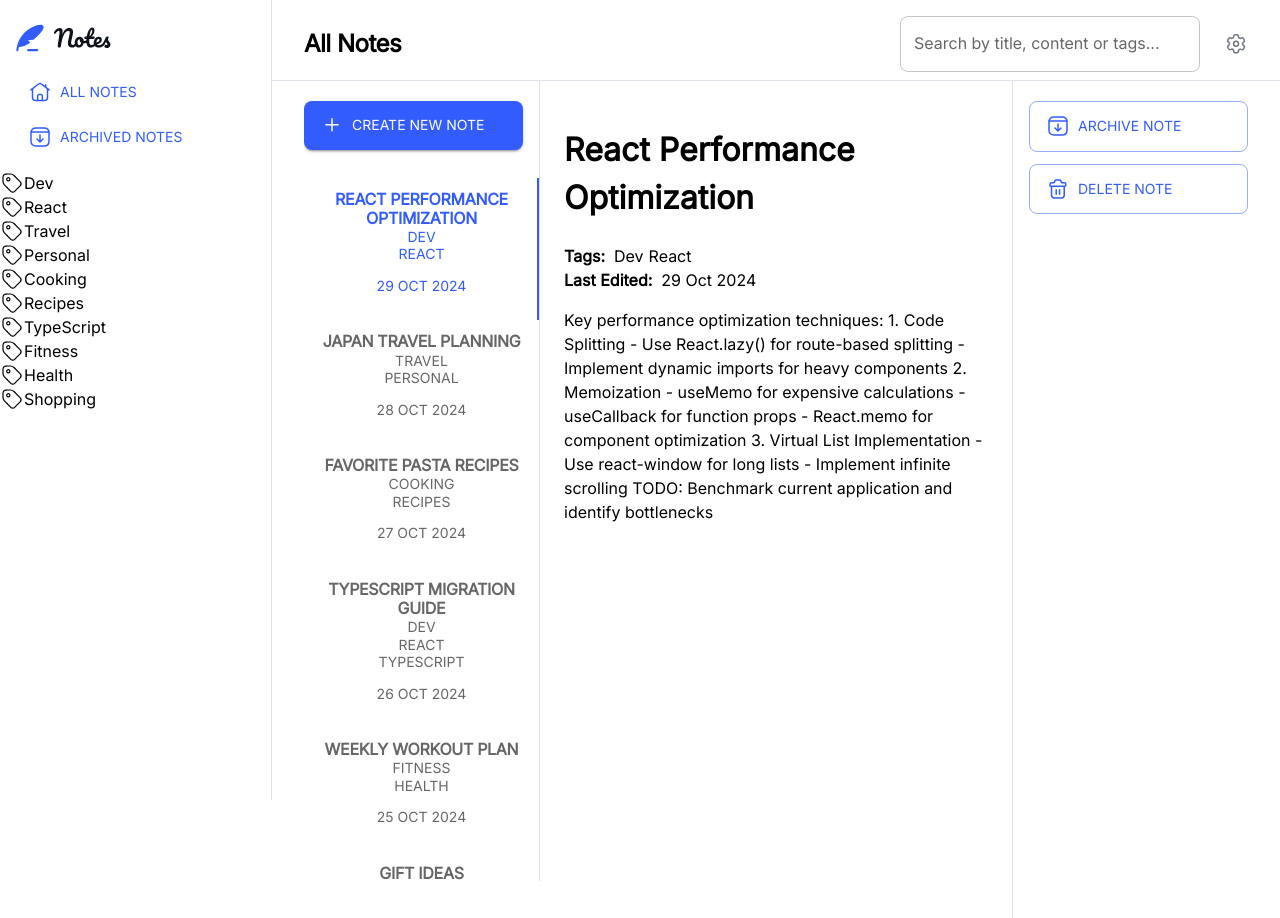
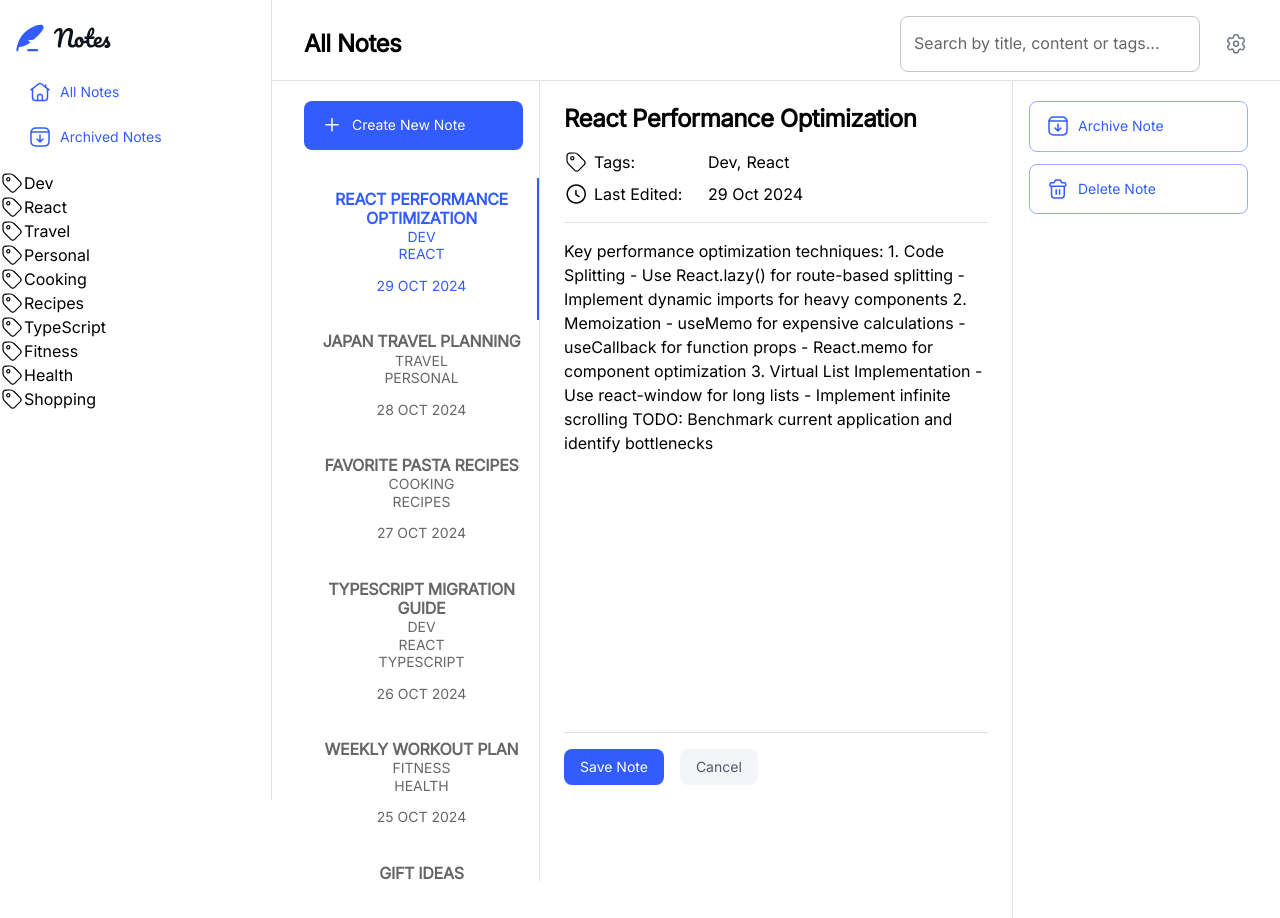
Before and after one commit to Anastasiya2310/NotesTaking, a React (Create React App) app: page / in a window 1280 px wide. Shown: the top 918 px of the page. Built offline with nearby package versions, Linux system fonts and the light colour scheme.

Commit message:
add buttons; fix content structure; add icons for time and last edited

```diff
--- a/src/components/Content/Content.tsx
+++ b/src/components/Content/Content.tsx
@@ -1,34 +1,38 @@
 import { INote } from "../../interfaces/interfaces";
-// import ItemsList from "../ItemsList/ItemsList"
 import { formatDate } from "../../utils/dateUtils"
+import { Typography, Box, Divider, Grid2, Button } from '@mui/material'
+import { IconClock, IconTag } from '../../assets/icons';
 
 function Content({ note }: { note: INote }) {
   return (
-    //Header
-      // search
-      // settings
-    <div>
-      {/* <ItemsList
-        items={notes}
-        renderItem={(note) => ( */}
-          <>
-            <h1>{note.title}</h1>
-            <div>
-              <span><b>Tags:</b> &nbsp;</span>
-              <span>{note.tags.map((tag, index) => (<span key={index} style={{display: "inline-block", paddingRight: "5px"}}>{tag}</span>))}</span>
-            </div>
-            <div>
-              <span><b>Last Edited:</b> &nbsp;</span>
-              <span>{formatDate(note.lastEdited)}</span>
-            </div>
-            <div>
-              <p>{note.content}</p>
-            </div>
-          </>
-        {/* )}
-      /> */}
-
-    </div>
+    <Box display="flex" sx={{ flexDirection: "column", minHeight: "85vh" }}>
+      <Typography variant="h1" component="h1" sx={{ mb: 2 }}>{note.title}</Typography>
+      <Box>
+        <Grid2 container spacing={1} sx={{ mb: 1 }}>
+          <Grid2 size={4} sx={{ display: "flex", alignItems: "center" }}>
+            <IconTag sx={{ mr: 0.75 }}/>
+            Tags: &nbsp;
+          </Grid2>
+          <Grid2>{note.tags.map((tag, index) => (<span key={index} style={{display: "inline-block", paddingRight: "5px"}}>{tag}{index !== note.tags.length-1 && ","}</span>))}</Grid2>
+        </Grid2>
+        <Grid2 container spacing={1}>
+          <Grid2 size={4} sx={{ display: "flex", alignItems: "center" }}>
+            <IconClock sx={{ mr: 0.75 }} />
+            Last Edited: &nbsp;
+          </Grid2>
+          <Grid2>{formatDate(note.lastEdited)}</Grid2>
+        </Grid2>
+      </Box>
+      <Divider sx={{ my: 2 }} />
+      <Box component="p" sx={{ m: 0, height: "100%", flexGrow: 1 }}>
+        {note.content}
+      </Box>
+      <Divider sx={{ my: 2 }} />
+      <Box display="flex" sx={{ "alignItems": "flex-end" }}>
+        <Button variant="contained" sx={{ mr: 2 }}>Save Note</Button>
+        <Button variant="contained" sx={{ bgcolor: "neutral.100", color: "neutral.600" }}>Cancel</Button>
+      </Box>
+    </Box>
   )
 }
 
--- a/src/theme.ts
+++ b/src/theme.ts
@@ -151,6 +151,19 @@ const theme: ThemeOptions = createTheme({
   //   columnSettings,
   // },
   shape: shape,
+  components: {
+    MuiButton: {
+      styleOverrides: {
+        root: {
+          textTransform: "none",
+          boxShadow: "none",
+          "&:hover": {
+            boxShadow: "none"
+          }
+        }
+      }
+    }
+  }
 });
 
 export default theme;
```
